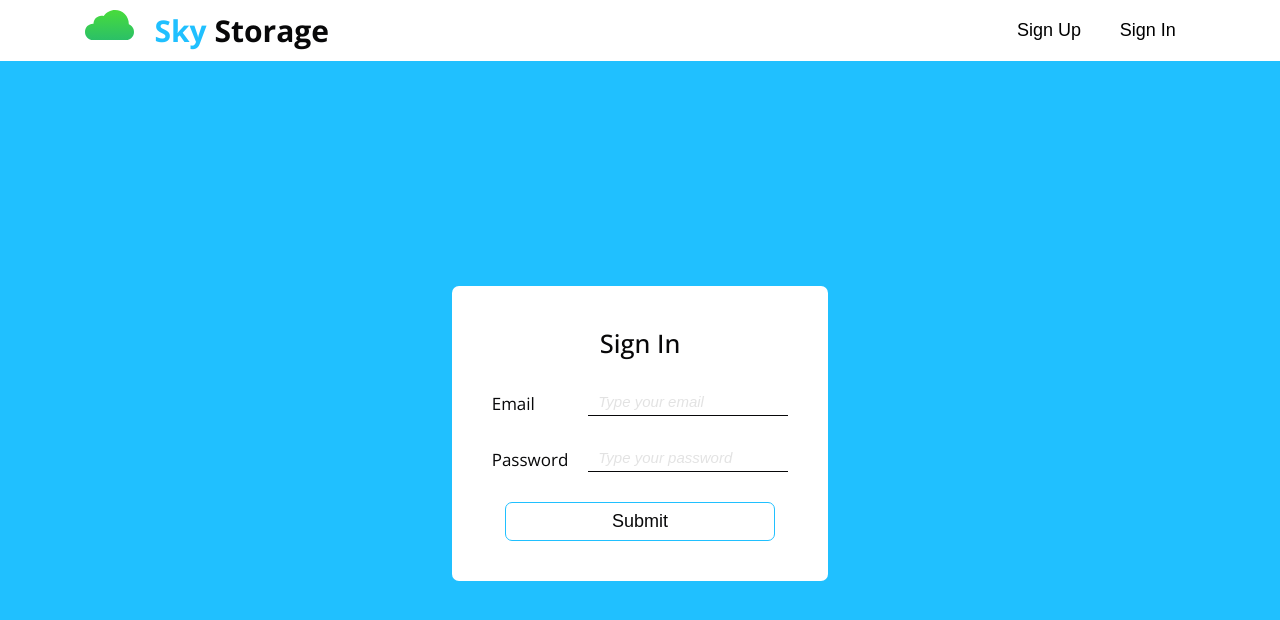
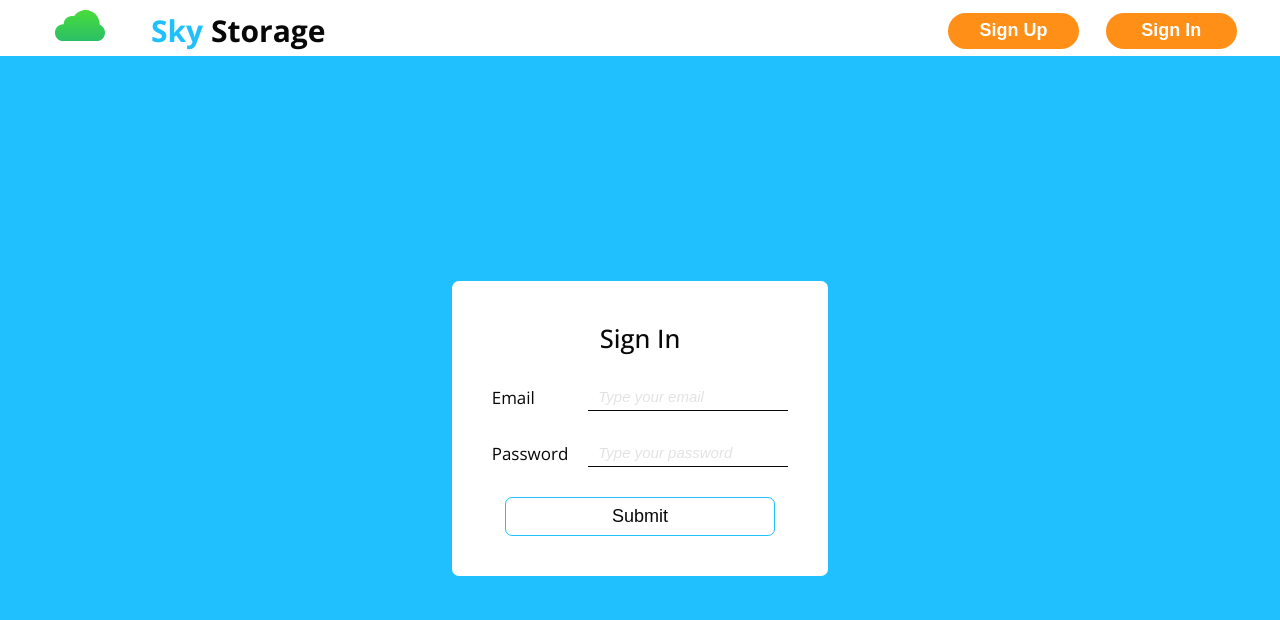
Before and after one commit to Darnelo-Inc/sky-storage, a React (Create React App) app in the folder client/: page /signIn in a window 1280 px wide. Shown: the top 620 px of the page. Built offline with nearby package versions, Linux system fonts and the light colour scheme; no server answers.

Commit message:
figma layout implemented

```diff
--- a/client/src/App.tsx
+++ b/client/src/App.tsx
@@ -2,11 +2,11 @@ import { Route, Routes } from "react-router-dom"
 import Nav from "./components/Header"
 import SignIn from "./components/SignIn"
 import SignUp from "./components/SignUp"
-import Home from "./pages/Storage"
 import { useEffect } from "react"
 import { useLazyAuthQuery } from "./api/authApi"
 import { useAppSelector } from "./hooks/redux"
 import { selectIsAuth } from "./store/selectors/userSelector"
+import Storage from "./pages/Storage"
 
 const App = () => {
   const [auth] = useLazyAuthQuery()
@@ -21,7 +21,7 @@ const App = () => {
       <Nav></Nav>
       {isAuth ? (
         <Routes>
-          <Route index path="/" element={<Home />} />
+          <Route index path="/" element={<Storage />} />
         </Routes>
       ) : (
         <Routes>
--- a/client/src/api/authApi.ts
+++ b/client/src/api/authApi.ts
@@ -6,10 +6,6 @@ import { createApi, fetchBaseQuery } from "@reduxjs/toolkit/query/react"
 interface AuthRequest {
   email: string
   password: string
-}
-
-interface AuthResponse {
-  data: any
 }
 
 export const authApi = createApi({
--- a/client/src/pages/Storage.tsx
+++ b/client/src/pages/Storage.tsx
@@ -9,19 +9,16 @@ const Storage: FC = () => {
   const files = useAppSelector(selectFiles)
   const [getFiles] = useLazyGetFilesQuery()
 
-  console.log(files)
-
   useEffect(() => {
     getFiles(currentDir)
   }, [currentDir])
 
   return (
-    <div className="container text-center">
-      <h1>Storage</h1>
-      {files.length
-        ? files.map((file) => <File key={file._id} file={file} />)
-        : "No files"}
-    </div>
+    <main className="storage">
+      <div className="container">
+        <div className="storage__inner">Content</div>
+      </div>
+    </main>
   )
 }
 
--- a/client/src/styles/blocks/btn.scss
+++ b/client/src/styles/blocks/btn.scss
@@ -11,25 +11,20 @@
   &--nav {
     position: relative;
 
-    &::after {
-      content: "";
-      position: absolute;
-      bottom: -.4rem;
-      left: 0;
-      z-index: 1;
+    width: 13.1rem;
+    height: 3.6rem;
 
-      height: .2rem;
-      width: 0;
+    font-size: 1.8rem;
+    font-weight: 700;
+    color: $white;
 
-      background-color: $black;
+    background-color: $orange;
+    border-radius: $btn-radius-nav;
 
-      transition: width .2s ease-in-out;
-    }
+    transition: box-shadow .1s ease-in-out;
 
     &:hover {
-      &::after {
-        width: 100%;
-      }
+      box-shadow: .07rem .07rem .5rem rgba(0, 0, 0, .5);
     }
   }
 
--- a/client/src/styles/blocks/container.scss
+++ b/client/src/styles/blocks/container.scss
@@ -1,6 +1,6 @@
 .container {
   width: 100%;
-  max-width: 117rem;
+  max-width: $container-width;
   padding: 0 3rem;
   margin: 0 auto;
 }
--- a/client/src/styles/blocks/header.scss
+++ b/client/src/styles/blocks/header.scss
@@ -1,5 +1,5 @@
 .header {
-  min-height: $header-height;
+  max-height: $header-height;
   padding: 1rem 0;
 
   background-color: $white;
@@ -14,11 +14,14 @@
 .header__logo {
   display: flex;
   justify-content: center;
+  margin-left: 2.5rem;
 
   text-decoration: none;
 }
 
 .header__title {
+  margin-left: 4.57rem;
+
   color: $black;
 }
 
--- a/client/src/styles/blocks/logo.scss
+++ b/client/src/styles/blocks/logo.scss
@@ -1,5 +1,4 @@
 .logo {
   display: block;
-  max-height: 3rem;
-  margin-right: 2rem;
+  max-height: 3.05rem;
 }
--- /dev/null
+++ b/client/src/styles/blocks/storage.scss
@@ -0,0 +1,19 @@
+.storage {
+  display: block;
+  width: 100%;
+  height: calc(100vh - $header-height - $main-offset);
+  margin-top: 5rem;
+
+  background: url("../../images/bg.jpg") fixed no-repeat;
+  background-size: cover;
+}
+
+.storage__inner {
+  width: 142rem;
+  // width: 120rem;
+  height: 92.1rem;
+
+  background-color: $bg-blue;
+  border-radius: $main-radius;
+  box-shadow: .4rem .4rem .4rem 0 rgba(0, 0, 0, 0.25);
+}
--- a/client/src/styles/index.scss
+++ b/client/src/styles/index.scss
@@ -32,3 +32,4 @@ body {
 @import "blocks/btn.scss";
 @import "blocks/auth.scss";
 @import "blocks/form.scss";
+@import "blocks/storage.scss";
--- a/client/src/styles/vars.scss
+++ b/client/src/styles/vars.scss
@@ -4,13 +4,18 @@ $white: #fff;
 $black: #080809;
 
 $red: red;
-$orange: #DF6951;
-$yellow: #F1A501;
+$orange: #FF8F16;
 $blue: #20c0ff;
+$bg-blue: #57D0FF;
 $green: #48DC3B;
 
-$header-height: 5.5rem;
+$header-height: 5.6rem;
+$main-offset: 5rem;
+$container-width: 142rem;
+// $container-width: 100rem;
 
+$btn-radius-nav: 3.2rem;
 $btn-radius: .7rem;
+$main-radius: 2.6rem;
 
 $sans: 'Open Sans', sans-serif;
```
Also changed, not shown: client/src/images/bg.jpg (added).
